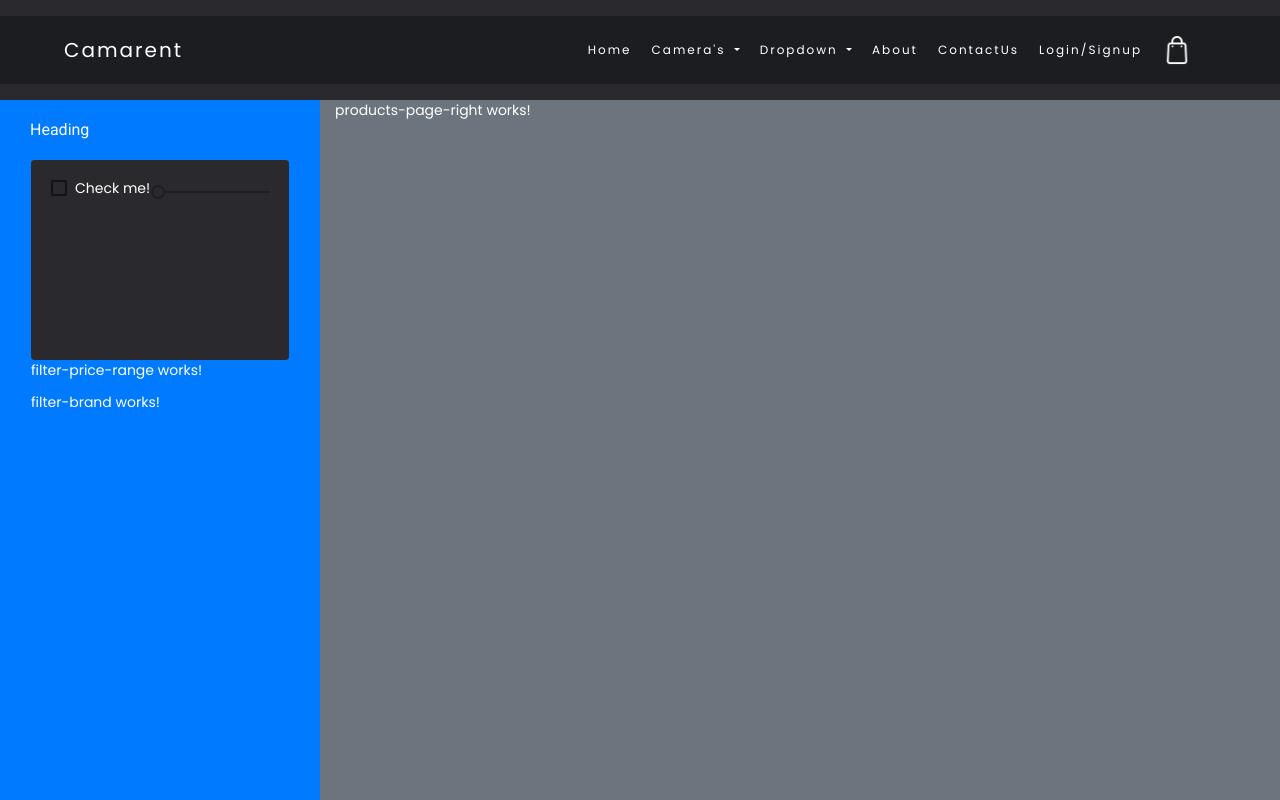
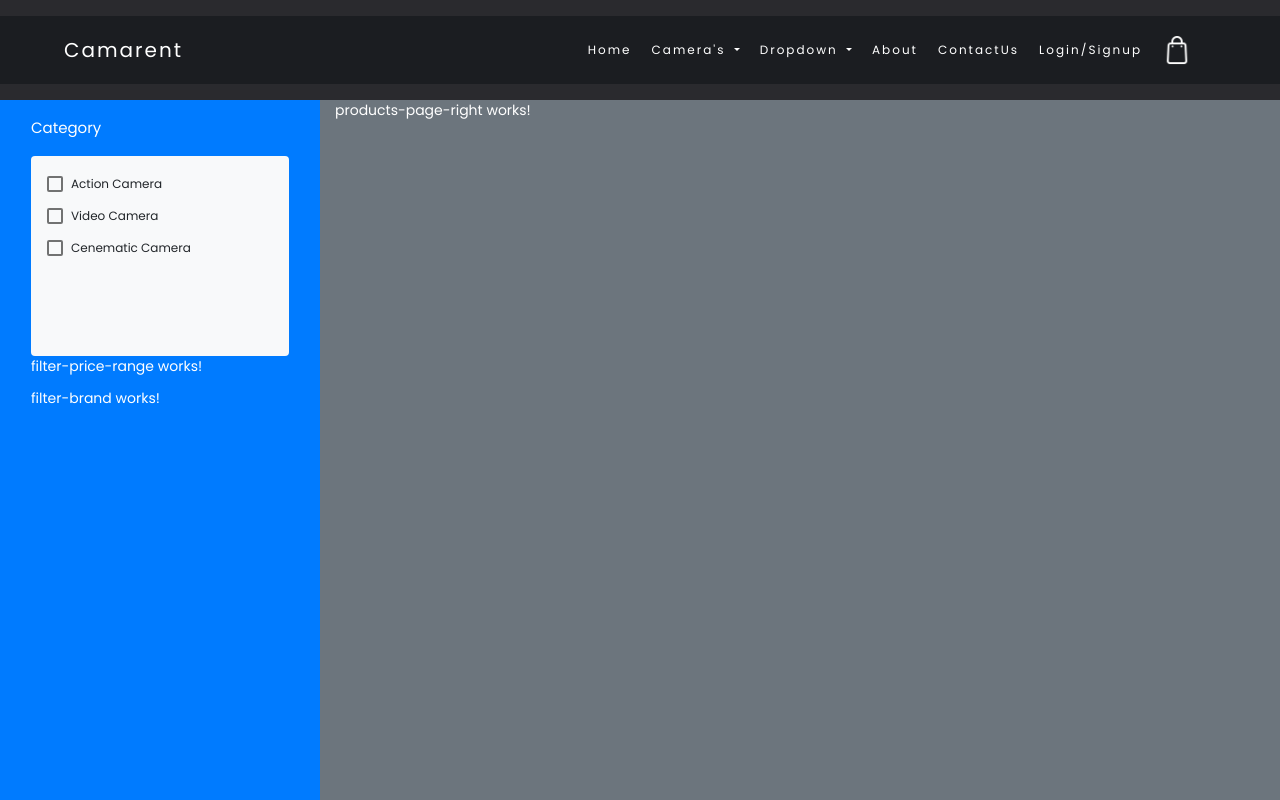
Before and after one commit to Project-g3/E_commerce, an Angular app in the folder Camerent-Front/: page /products in a window 1280 px wide. Shown: the top 800 px of the page. Built offline with nearby package versions, Linux system fonts and the light colour scheme.

Commit message:
products page category set

```diff
--- a/Camerent-Front/src/app/Components/admin-page/admin-settings/admin-settings.component.css
+++ b/Camerent-Front/src/app/Components/admin-page/admin-settings/admin-settings.component.css
@@ -0,0 +1,3 @@
+label{
+    color: white!important;
+}
--- a/Camerent-Front/src/app/Components/products-page/products-left-filter/filter-categories/filter-categories.component.css
+++ b/Camerent-Front/src/app/Components/products-page/products-left-filter/filter-categories/filter-categories.component.css
@@ -1,3 +1,18 @@
+
+
 label{
     font-size: 0.8em;
 }
+
+
+.checkbox{
+    overflow: scroll;
+
+}
+.check{
+    font-size: 12px;
+}
+
+.mat-checkbox-label{
+    color: black!important;
+}
--- a/Camerent-Front/src/app/Components/products-page/products-left-filter/filter-categories/filter-categories.component.html
+++ b/Camerent-Front/src/app/Components/products-page/products-left-filter/filter-categories/filter-categories.component.html
@@ -1,12 +1,7 @@
+<h4>Category</h4>
+<div class=" bg-light rounded checkbox" style="height:200px ;">
 
-<div class="w-100 body-color rounded" style="min-height:200px ;">
-    <div class="form-check py-2">
-        <mat-checkbox class="example-margin" >Check me!</mat-checkbox>
-        <mat-slider aria-label="unit(s)"></mat-slider>
-
-        <!-- <input class="m-2" type="checkbox" value="" id="flexCheckDefault">
-        <label class="pb-1" for="flexCheckDefault">
-          Default checkbox
-        </label> -->
+    <div class=" p-3">
+      <mat-checkbox class="check" color="primary"  *ngFor="let i of category" >{{i}}</mat-checkbox>
     </div>
 </div>
--- a/Camerent-Front/src/app/Components/products-page/products-left-filter/filter-categories/filter-categories.component.ts
+++ b/Camerent-Front/src/app/Components/products-page/products-left-filter/filter-categories/filter-categories.component.ts
@@ -6,7 +6,7 @@ import { Component, OnInit } from '@angular/core';
   styleUrls: ['./filter-categories.component.css']
 })
 export class FilterCategoriesComponent implements OnInit {
-
+  category = ['Action Camera','Video Camera','Cenematic Camera']
   constructor() { }
 
   ngOnInit(): void {
--- a/Camerent-Front/src/app/Components/products-page/products-left-filter/products-left-filter.component.html
+++ b/Camerent-Front/src/app/Components/products-page/products-left-filter/products-left-filter.component.html
@@ -1,7 +1,5 @@
 <div class="container my-3">
-    <div>
-        <h3>Heading</h3>
-    </div>
+
 
     <div class="row">
         <div class="col-12 px-3">
--- a/Camerent-Front/src/styles.css
+++ b/Camerent-Front/src/styles.css
@@ -3,9 +3,9 @@
 /* You can add global styles to this file, and also import other style files */
 
 *{
-    font-family: 'Poppins', sans-serif;
+    font-family: 'Poppins', sans-serif !important;
 }
-p,h1,h2,h3,h4,h5,h6,label,a ,ul,li{
+p,h1,h2,h3,h4,h5,h6,a ,ul,li{
     color:white;
     font-family: 'Poppins', sans-serif;
 }
@@ -54,3 +54,31 @@ body{
 }
 html, body { height: 100%; }
 body { margin: 0; font-family: Roboto, "Helvetica Neue", sans-serif; }
+
+
+
+/************** scrollbar ********************/
+
+
+/* width */
+::-webkit-scrollbar {
+    width: 8px;
+  }
+
+  /* Track */
+  ::-webkit-scrollbar-track {
+    background: #f1f1f1;
+  }
+
+  /* Handle */
+  ::-webkit-scrollbar-thumb {
+    background: #888;
+    border-radius: 20px;
+  }
+
+  /* Handle on hover */
+  ::-webkit-scrollbar-thumb:hover {
+    background: #555;
+  }
+
+/* ************************************** */
```
